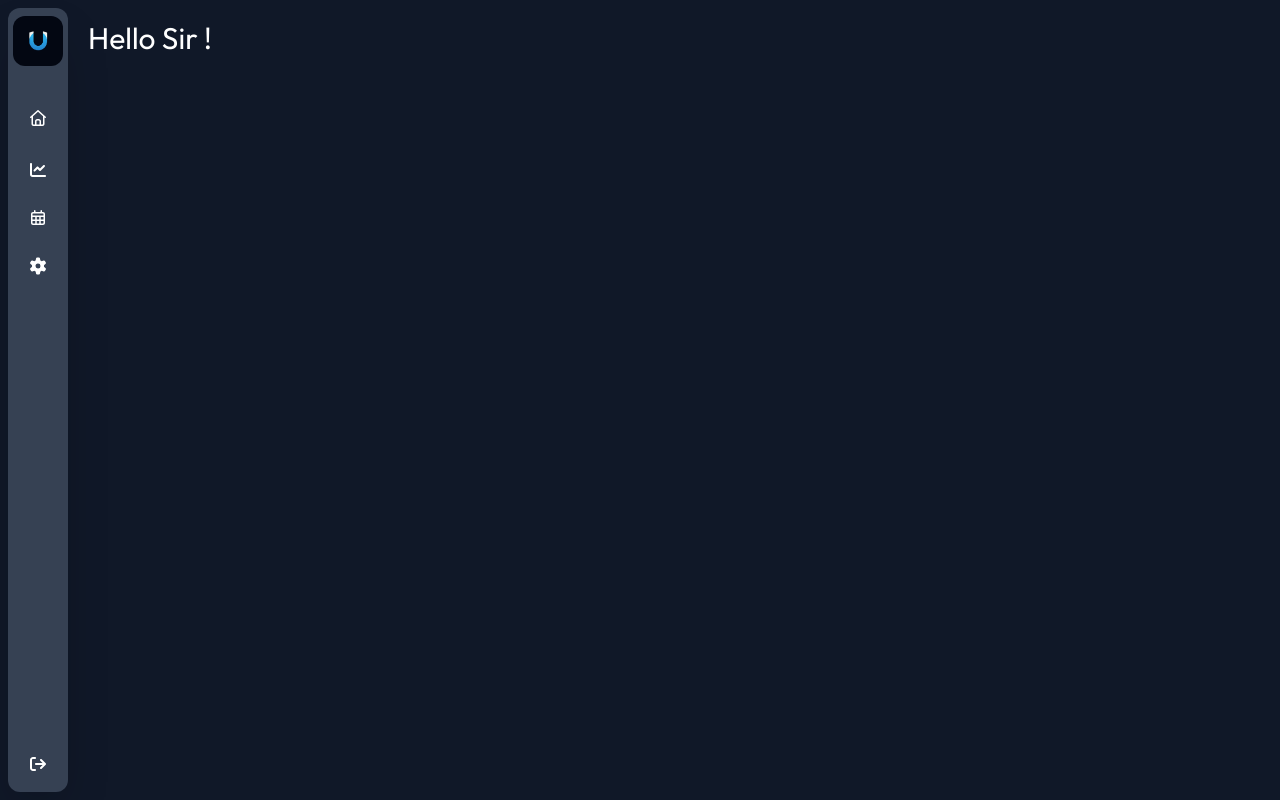
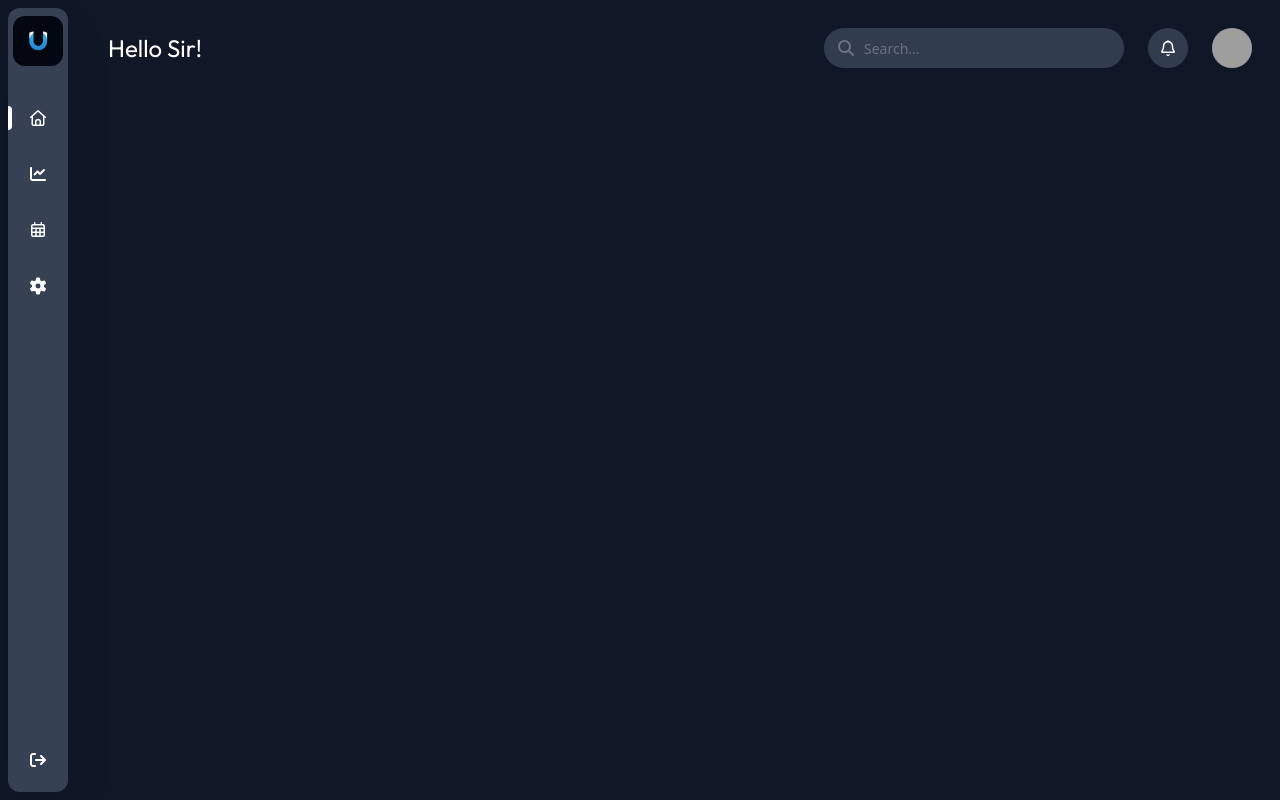
Before and after one commit to abdaladarwesh/Urvibes-app, a React (Vite) app: page / in a window 1280 px wide. Built offline with nearby package versions, Linux system fonts and the light colour scheme; grey boxes are pictures that could not be loaded.

Commit message:
Adding a top bar and fix the side bar

```diff
--- a/src/Components/Sidebar.tsx
+++ b/src/Components/Sidebar.tsx
@@ -1,4 +1,4 @@
-import type { FC } from "react";
+import { useState, type FC } from "react";
 import { Link } from "react-router-dom";
 import logo from "../assets/logo.png"
 import { FontAwesomeIcon } from "@fortawesome/react-fontawesome";
@@ -7,23 +7,41 @@ import { faChartLine , faGear, faArrowRightFromBracket} from "@fortawesome/free-
 
 
 const Sidebar : FC = () => {
+    const [selectedIcon, setSelectedIcon] = useState<number>(1);
+
     return(
 
-        <div className="flex flex-col bg-gray-700 w-15 ml-2 mt-2 mb-2 rounded-xl shadow-2xl items-center">
-            <div className="size-[50px] bg-gray-950 mt-2 rounded-xl flex justify-center items-center">
-                <Link to={"/"}>
-                    <img src={logo} alt="Urvibes logo" width={40} height={40}/>
+        <div className="flex flex-col bg-gray-700 w-15 ml-2 mt-2 mb-2 rounded-xl shadow-2xl items-center z-50">
+            <div className="size-[50px] bg-gray-950 mt-2 rounded-xl flex justify-center items-center cursor-pointer">
+                <Link to={"/"} className="cursor-pointer">
+                    <img src={logo} alt="Urvibes logo" width={40} height={40} className="cursor-pointer"/>
                 </Link>
             </div>
             <div className="flex flex-col mt-10 gap-8">
-                <Link to={"/"}>
-                    <FontAwesomeIcon icon={faHouse} className="text-white" cursor={"pointer"}/>
-                </Link>
-                <FontAwesomeIcon icon={faChartLine} className="text-white" cursor={"pointer"}/>
-                <FontAwesomeIcon icon={faCalendarDays} className="text-white" cursor={"pointer"}/>
-                <FontAwesomeIcon icon={faGear} className="text-white" cursor={"pointer"}/>
+                {
+                    [
+                        {id : 1, icon : faHouse},
+                        {id : 2, icon : faChartLine},
+                        {id : 3, icon : faCalendarDays},
+                        {id : 4, icon : faGear}
+                    ].map(({id, icon}) => {
+                            return (
+                                <div className="relative flex items-center" key={id}>
+                                    {
+                                        selectedIcon === id &&
+                                        <div className="absolute -left-5 w-1 h-6 bg-white rounded-tr-full rounded-br-full"></div>
+                                    }
+                                    <Link to={"/"} onClick={() => setSelectedIcon(id)}>
+                                        <FontAwesomeIcon icon={icon} className="text-white cursor-pointer"/>
+                                    </Link>
+                                </div>
+                            );
+                    })
+                }
             </div>
-            <FontAwesomeIcon icon={faArrowRightFromBracket} className="text-white mt-auto mb-5" cursor={"pointer"}/>
+            <Link to={"/"} className="text-white mt-auto mb-5">
+                <FontAwesomeIcon icon={faArrowRightFromBracket} cursor={"pointer"}/>
+            </Link>
         </div>
     );
 }
--- a/src/Components/Topbar.tsx
+++ b/src/Components/Topbar.tsx
@@ -1,12 +1,54 @@
-import type { FC } from "react";
+import { faMagnifyingGlass } from "@fortawesome/free-solid-svg-icons";
+import { FontAwesomeIcon } from "@fortawesome/react-fontawesome";
+import {faBell} from "@fortawesome/free-regular-svg-icons"
+
+type props = {
+  img? : string
+}
+
+const Topbar = ({img} : props) => {
+
+  return (
+    <div className="flex fixed top-0 w-full justify-end items-center mt-7 px-7 gap-6 z-20">
+      <h1 className="text-2xl text-white mr-auto ml-20 font-outfit whitespace-nowrap">
+        Hello Sir!
+      </h1>
+
+      <div className="relative w-75">
+        <input
+          type="text"
+          placeholder="Search..."
+          aria-label="Search"
+          className="w-full pl-10 pr-4 py-2 rounded-4xl bg-gray-700/90 text-white placeholder-gray-500 focus:outline-none placeholder:text-sm"
+        />
+        <span className="absolute left-3 top-1/2 -translate-y-1/2 text-gray-500 pointer-events-none">
+          <FontAwesomeIcon icon={faMagnifyingGlass} />
+        </span>
+      </div>
+      <div className="rounded-full bg-gray-700/90 size-10 flex items-center justify-center">
+        <FontAwesomeIcon icon={faBell} className="text-white"/>
+      </div>
+      {
+      img == null ?
+          <img
+          src="https://eu.ui-avatars.com/api/?name=Abdullah+Darwesh&size=250&color=191a1a"
+          className="rounded-full bg-gray-700/90 size-10 flex items-center justify-center"
+          alt="Profile picture"
+          ></img>
+      :
+          <img
+          src={img}
+          className="rounded-full bg-gray-700/90 size-10 flex items-center justify-center"
+          alt="Profile picture"
+          >
+          </img>
+      }
 
 
-const Topbar : FC = () => {
-    return(
-        <div className="flex flex-row mt-5 ml-5">
-            <h1 className="text-3xl text-white font-outfit">Hello Sir !</h1>
-        </div>
-    );
+    </div>
+  );
 }
 
+
+
 export default Topbar;
--- a/src/SideBar.tsx
+++ /dev/null
@@ -1,22 +0,0 @@
-import React from "react";
-
-    function SideBar({logo, faHouse, faChartLine, faCalendarDays, faGear, faArrowRightFromBracket}) {
-      return (<div className="bg-gray-900 h-screen w-screen">
-            <div className="fixed flex flex-col bg-gray-700 w-15 left-2 top-2 bottom-2 rounded-xl shadow-2xl items-center">
-                <div className="size-[50px] bg-gray-950 mt-2 rounded-xl flex justify-center items-center">
-                    <Link to={"/"}>
-                        <img src={logo} alt="Urvibes logo" width={40} height={40} />
-                    </Link>
-                </div>
-                <div className="flex flex-col mt-10 gap-8">
-                    <FontAwesomeIcon icon={faHouse} className="text-white" cursor={"pointer"} />
-                    <FontAwesomeIcon icon={faChartLine} className="text-white" cursor={"pointer"} />
-                    <FontAwesomeIcon icon={faCalendarDays} className="text-white" cursor={"pointer"} />
-                    <FontAwesomeIcon icon={faGear} className="text-white" cursor={"pointer"} />
-                </div>
-                <FontAwesomeIcon icon={faArrowRightFromBracket} className="text-white mt-auto mb-5" cursor={"pointer"} />
-
-
-            </div>
-        </div>);
-    }
```
